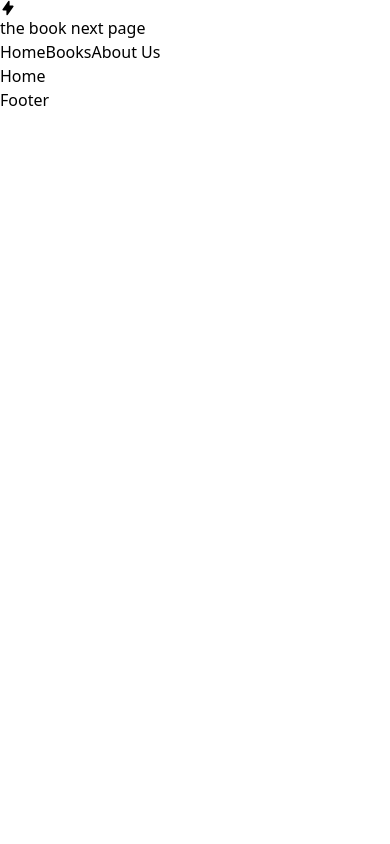
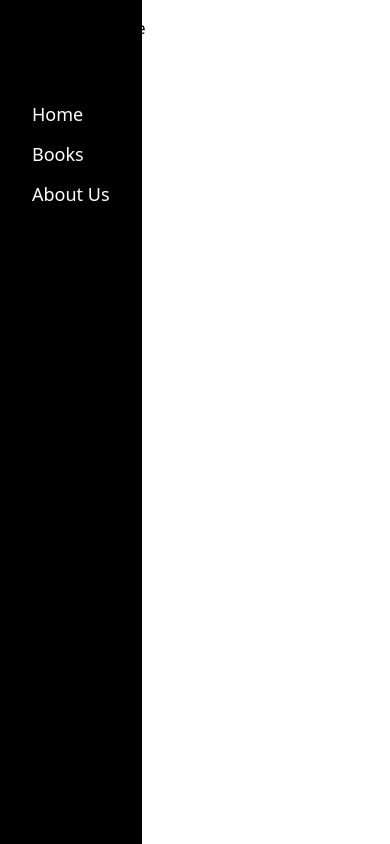
Before and after one commit to AbtahiHasan/the-book-next-page, a React (Vite) app: page / in a window 390 px wide. Built offline with nearby package versions, Linux system fonts and the light colour scheme.

Commit message:
mobile menu done

```diff
--- a/src/components/Header.jsx
+++ b/src/components/Header.jsx
@@ -1,12 +1,20 @@
-import { HiLightningBolt } from "react-icons/hi";
+import { useState } from "react";
+import { HiLightningBolt, HiOutlineMenuAlt2 } from "react-icons/hi";
+import { IoMdClose } from "react-icons/io";
 import { NavLink } from "react-router-dom";
 
 const Header = () => {
+    const [toggle, setToggle] = useState(true)
     return (
         <header className="bg-slate-200">
             <nav className="ui-container px-4 py-6 flex items-center justify-between">
                 <h2 className="text-xl font-bold flex gap-1"><HiLightningBolt className="text-[#3b82f6]"/><span>the book next page</span></h2>
-                <ul className="flex gap-3 text-lg">
+               <p className={`text-2xl md:hidden`}>
+                {
+                   toggle ? <IoMdClose onClick={() => setToggle(!toggle)}/> : <HiOutlineMenuAlt2 onClick={() => setToggle(!toggle)}/>
+                }
+               </p>
+                <ul className={`responsive-nav ${toggle ? "left-0" : "-left-full"}`}>
                     <NavLink to="/">Home</NavLink>
                     <NavLink to="/books">Books</NavLink>
                     <NavLink to="/about">About Us</NavLink>
--- a/src/index.css
+++ b/src/index.css
@@ -8,3 +8,6 @@
 .book-card {
     @apply w-full rounded-lg border
 }
+.responsive-nav {
+    @apply flex gap-3 text-lg flex-col md:flex-row absolute px-8 top-0 w-auto bg-black text-white md:bg-transparent z-50 md:static py-[100px] md:py-0 md:text-black transition-all duration-150 h-screen md:h-auto
+}
```
